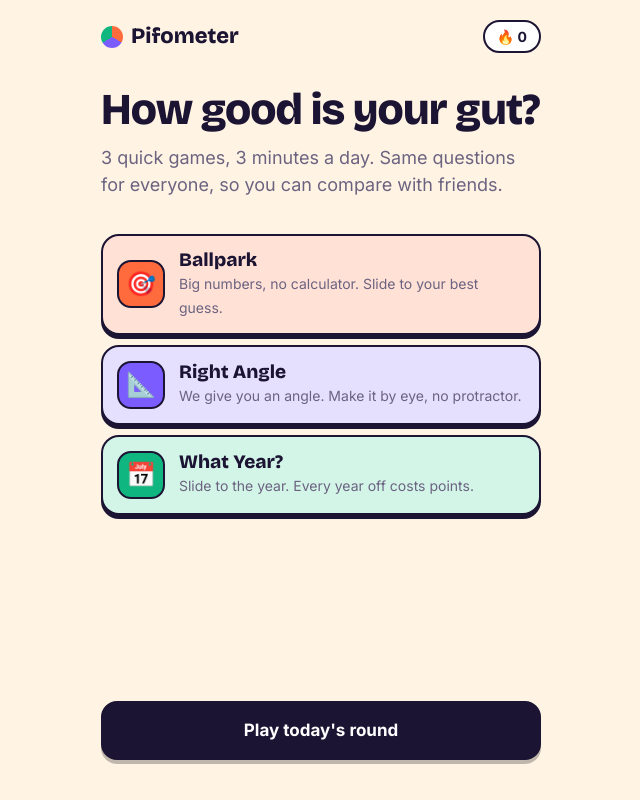
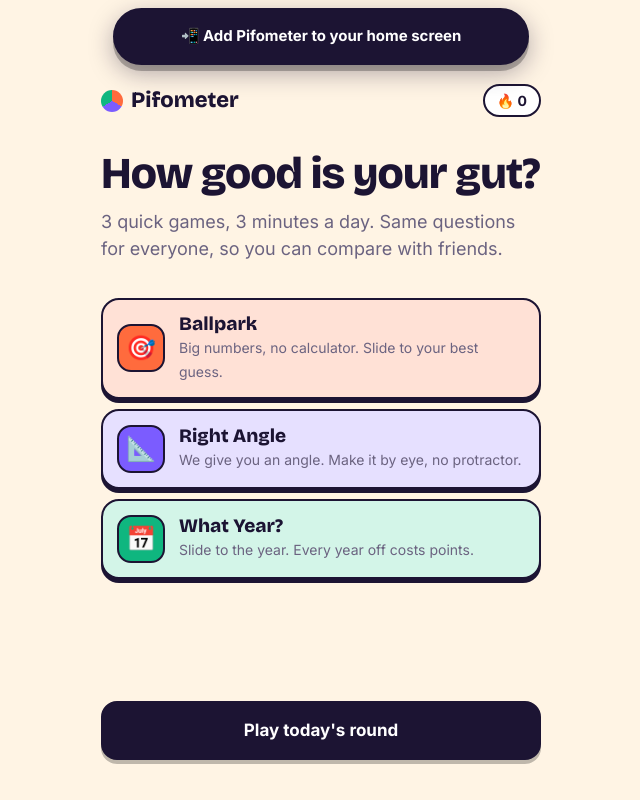
Before and after one commit to InoaApps/Pifometer, a plain HTML site: page index.html in a window 1280 px wide. Shown: the whole page, without its empty margins (319-959 px from the left). Drawn offline with nearby package versions, Linux system fonts and the light colour scheme.

Commit message:
Floating install bubble until installed; disable zoom
Co-Authored-By: Claude Sonnet 5.5 <noreply@anthropic.com>
Claude-Session: https://claude.ai/code/session_019vT5EJ4eN3UFwQeHThW47U

```diff
--- a/index.html
+++ b/index.html
@@ -2,7 +2,7 @@
 <html lang="en">
 <head>
 <meta charset="utf-8">
-<meta name="viewport" content="width=device-width,initial-scale=1,viewport-fit=cover">
+<meta name="viewport" content="width=device-width,initial-scale=1,maximum-scale=1,user-scalable=no,viewport-fit=cover">
 <meta name="theme-color" content="#FFF4E4">
 <link rel="manifest" href="manifest.webmanifest">
 <link rel="apple-touch-icon" href="icon-192.png">
@@ -24,7 +24,12 @@
   --disp:"Bricolage Grotesque",system-ui,sans-serif;
   color-scheme:light;
 }
-*{box-sizing:border-box}
+*{box-sizing:border-box;-webkit-tap-highlight-color:transparent}
+html,body{touch-action:manipulation;-webkit-text-size-adjust:100%}
+body.hasbub{padding-top:calc(64px + env(safe-area-inset-top))}
+body.hasbub main{min-height:calc(100dvh - 64px - env(safe-area-inset-top))}
+#ibub{position:fixed;top:calc(8px + env(safe-area-inset-top));left:50%;transform:translateX(-50%);z-index:4;width:calc(100% - 24px);max-width:416px}
+#ibub button{display:flex;align-items:center;justify-content:center;gap:8px;background:var(--ink);color:#fff;border-radius:99px;min-height:48px;font-size:15px;box-shadow:0 6px 0 rgba(0,0,0,.25),0 8px 24px rgba(28,20,51,.35)}
 html,body{margin:0}
 body{background:var(--bg);color:var(--ink);font:16px/1.5 Inter,system-ui,-apple-system,sans-serif;min-height:100dvh;padding:0 16px env(safe-area-inset-bottom);transition:background .4s}
 body.g{background:var(--c)}
@@ -282,7 +287,7 @@ function home(){
   ${GAMES.map((g,i)=>`<div class="tile" style="--c:var(${g.c});--cs:var(${g.cs})"><div class="ic">${g.ic}</div><div><b>${g.title}</b><span>${g.rule}</span></div></div>`).join("")}
   <div class="push" style="padding-top:22px">${played
     ?`<button id="res">See today's result · ${done.total}</button><div class="sp"></div><button id="go" class="alt">Play again for fun</button>`
-    :`<button id="go">${CH?"Take the challenge":"Play today's round"}</button>`}${installHtml()}</div>`;
+    :`<button id="go">${CH?"Take the challenge":"Play today's round"}</button>`}</div>`;
   initInstall();
   go("go",()=>{gi=0;ri=0;pts=[[],[],[]];intro()});
   go("res",()=>result(done.pts,true));
@@ -411,7 +416,7 @@ function result(P,again){
   <div class="grid" style="margin:14px 0 14px;text-align:center">${GAMES.map((g,i)=>P[i].map(sq).join("")).join("<br>")}</div>
   ${CH?`<div class="chal" style="margin:0 0 12px;text-align:center">${t>CH.score?"🏆 You beat your friend":t===CH.score?"🤝 It's a tie":"😅 Your friend wins"}: <b>${t}</b> vs <b>${CH.score}</b></div>`:""}
   <button id="ch">Challenge a friend</button><div class="sp"></div><button id="cp" class="alt">Share my score</button></div>
-  ${installHtml()}
+
   <div class="card" style="margin-top:18px;background:var(--g2s)"><h2>Want the full app?</h2>
   <p>5 games including <b>Real or AI?</b> and <b>Guess the Accent</b>, streaks, leaderboards with friends and your weekly Pifometer profile.</p>
   ${joined?`<p style="margin:0"><b>You're on the list ✔</b> We'll email you first.</p>`:`<form id="wl"><input type="email" required placeholder="you@email.com" aria-label="Email" autocomplete="email"><button>Get early access</button></form>`}</div>
@@ -435,14 +440,18 @@ function result(P,again){
 let deferredInstall=null;
 const isStandalone=()=>matchMedia("(display-mode: standalone)").matches||navigator.standalone===true;
 const isIOS=()=>/iphone|ipad|ipod/i.test(navigator.userAgent)||(navigator.platform==="MacIntel"&&navigator.maxTouchPoints>1);
-addEventListener("beforeinstallprompt",e=>{e.preventDefault();deferredInstall=e;document.querySelectorAll(".inst").forEach(x=>x.hidden=false)});
-addEventListener("appinstalled",()=>{store.set("installed",true);document.querySelectorAll(".inst").forEach(x=>x.hidden=true)});
-function installHtml(){
-  if(isStandalone()||store.get("installed",false))return "";
-  // Android/desktop Chrome shows the button once the browser fires beforeinstallprompt; iOS always needs the manual steps.
-  return `<div class="inst" ${isIOS()?"":"hidden"}><button class="instbtn">📲 Add to home screen</button></div>`;
+addEventListener("beforeinstallprompt",e=>{e.preventDefault();deferredInstall=e});
+addEventListener("appinstalled",()=>{store.set("installed",true);showBubble()});
+addEventListener("gesturestart",e=>e.preventDefault());
+document.addEventListener("dblclick",e=>e.preventDefault());
+function showBubble(){
+  if(isStandalone()||store.get("installed",false)){document.getElementById("ibub")?.remove();document.body.classList.remove("hasbub");return}
+  if(document.getElementById("ibub"))return;
+  const d=document.createElement("div");d.id="ibub";d.innerHTML='<button class="instbtn">📲 Add Pifometer to your home screen</button>';
+  document.body.appendChild(d);document.body.classList.add("hasbub");
 }
 function initInstall(){
+  showBubble();
   document.querySelectorAll(".instbtn").forEach(b=>b.onclick=async()=>{
     if(deferredInstall){deferredInstall.prompt();await deferredInstall.userChoice.catch(()=>{});deferredInstall=null;return}
     const s=document.createElement("div");s.className="sheet";
```
